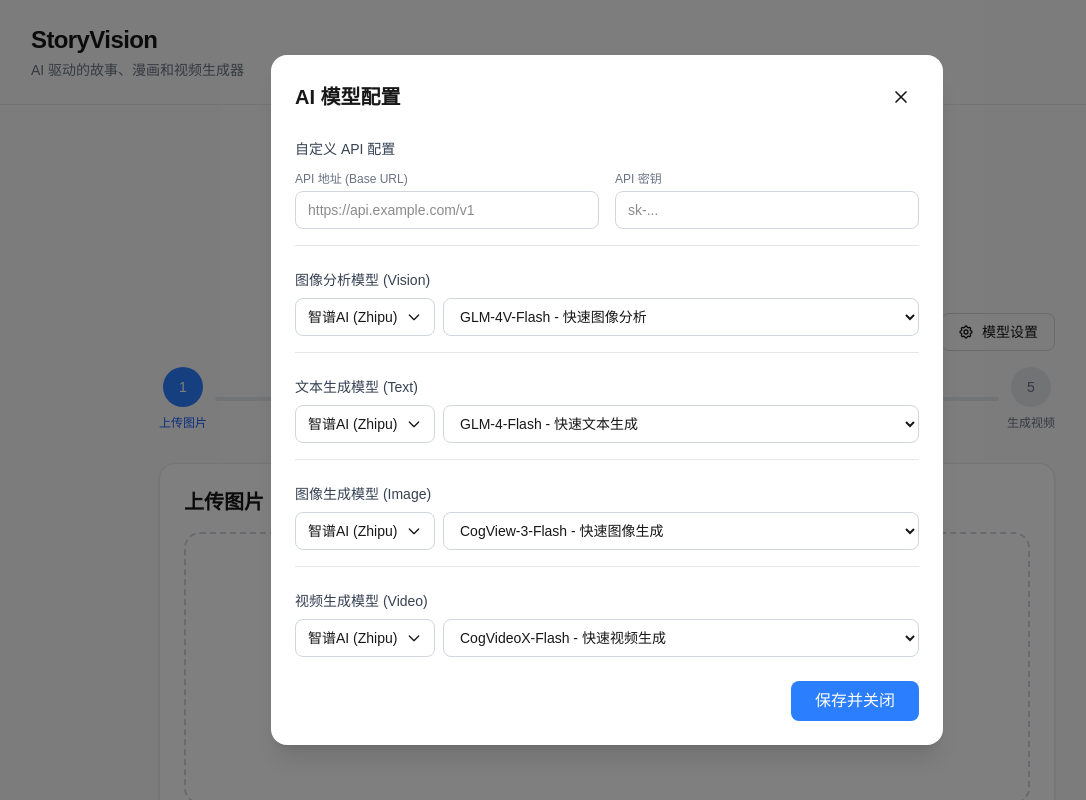
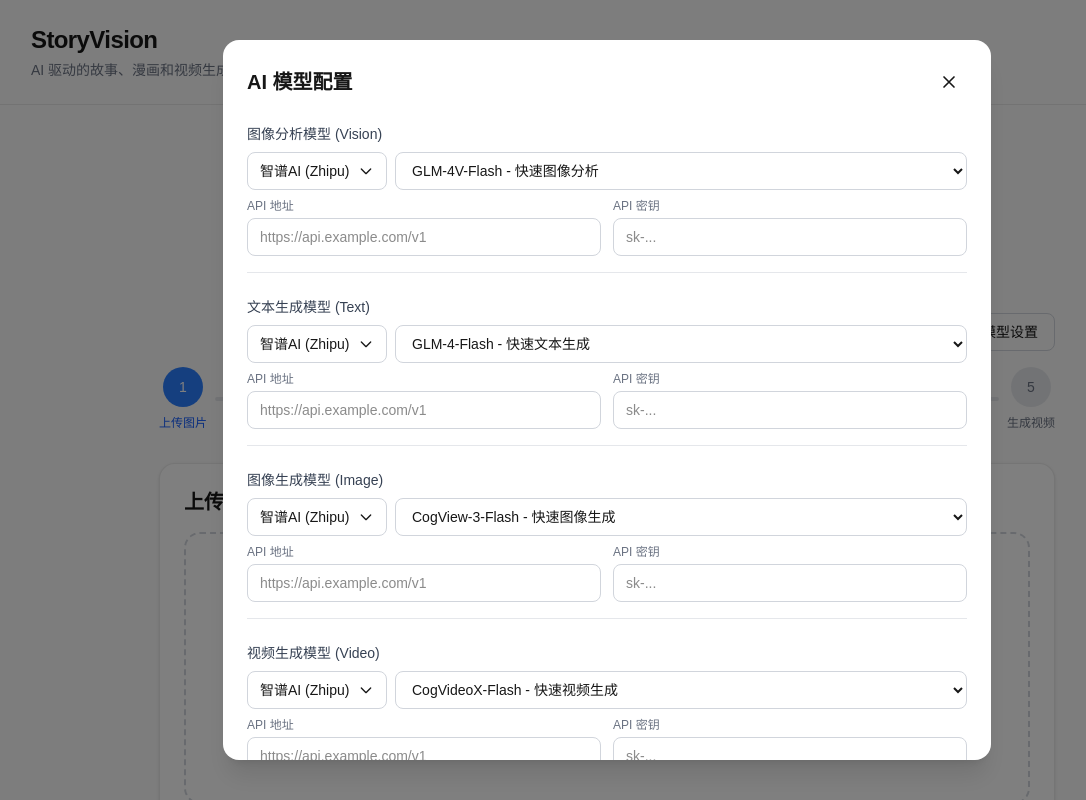
Before and after one commit to zxuuuustupid/AnimeGen, a Next.js app: page / in a window 1280 px wide. Both pictures are taken after a click on the button "模型设置". Shown: the top 800 px of the page, without its empty margins (33-1119 px from the left). Built offline with nearby package versions, Linux system fonts and the light colour scheme.

Commit message:
feat: enhance API and UI with per-model custom configuration options for generation

```diff
--- a/app/api/comics/route.ts
+++ b/app/api/comics/route.ts
@@ -3,7 +3,9 @@
 
 export async function POST(request: NextRequest) {
   try {
-    const { story, sessionId, panelCount, imageModel, provider, baseUrl, apiKey } = await request.json();
+    const { story, sessionId, panelCount, imageModel, textModel, provider, baseUrl, apiKey } = await request.json();
+
+    console.log('[Comics API] Request:', { story: story?.substring(0, 100), sessionId, panelCount, imageModel, textModel, provider, baseUrl: baseUrl ? '(set)' : '(empty)', apiKey: apiKey ? '(set)' : '(empty)' });
 
     if (!story || !sessionId) {
       return NextResponse.json(
@@ -12,11 +14,13 @@
       );
     }
 
-    const panels = await generateComics(story, sessionId, panelCount || 4, imageModel || 'cogview-3-flash', {
+    const panels = await generateComics(story, sessionId, panelCount || 4, imageModel || 'cogview-3-flash', textModel || 'glm-4-flash', {
       provider,
       baseUrl,
       apiKey,
     });
+
+    console.log('[Comics API] Generated panels:', panels);
 
     return NextResponse.json({
       success: true,
--- a/components/generation/GenerationPipeline.tsx
+++ b/components/generation/GenerationPipeline.tsx
@@ -55,8 +55,15 @@
     imageProvider: 'zhipu' as Provider,
     videoModel: 'cogvideox-flash',
     videoProvider: 'zhipu' as Provider,
-    customApiKey: '',
-    customBaseUrl: '',
+    // Per-model custom config
+    visionBaseUrl: '',
+    visionApiKey: '',
+    textBaseUrl: '',
+    textApiKey: '',
+    imageBaseUrl: '',
+    imageApiKey: '',
+    videoBaseUrl: '',
+    videoApiKey: '',
   });
 
   // Video generation option
@@ -105,8 +112,8 @@
           imagePath: state.uploadedImage,
           model: modelConfig.visionModel,
           provider: modelConfig.visionProvider,
-          baseUrl: modelConfig.customBaseUrl,
-          apiKey: modelConfig.customApiKey,
+          baseUrl: modelConfig.visionBaseUrl,
+          apiKey: modelConfig.visionApiKey,
         }),
       });
       const analyzeData = await analyzeRes.json();
@@ -129,8 +136,8 @@
           userIdea: userIdeaInput,
           model: modelConfig.textModel,
           provider: modelConfig.textProvider,
-          baseUrl: modelConfig.customBaseUrl,
-          apiKey: modelConfig.customApiKey,
+          baseUrl: modelConfig.textBaseUrl,
+          apiKey: modelConfig.textApiKey,
         }),
       });
       const storyData = await storyRes.json();
@@ -153,9 +160,10 @@
           sessionId,
           panelCount: 4,
           imageModel: modelConfig.imageModel,
+          textModel: modelConfig.textModel,
           provider: modelConfig.imageProvider,
-          baseUrl: modelConfig.customBaseUrl,
-          apiKey: modelConfig.customApiKey,
+          baseUrl: modelConfig.imageBaseUrl,
+          apiKey: modelConfig.imageApiKey,
         }),
       });
       const comicsData = await comicsRes.json();
@@ -180,8 +188,8 @@
               sessionId,
               videoModel: modelConfig.videoModel,
               provider: modelConfig.videoProvider,
-              baseUrl: modelConfig.customBaseUrl,
-              apiKey: modelConfig.customApiKey,
+              baseUrl: modelConfig.videoBaseUrl,
+              apiKey: modelConfig.videoApiKey,
             }),
           });
           const videoData = await videoRes.json();
@@ -219,8 +227,14 @@
           textProvider={modelConfig.textProvider}
           imageProvider={modelConfig.imageProvider}
           videoProvider={modelConfig.videoProvider}
-          customApiKey={modelConfig.customApiKey}
-          customBaseUrl={modelConfig.customBaseUrl}
+          visionBaseUrl={modelConfig.visionBaseUrl}
+          visionApiKey={modelConfig.visionApiKey}
+          textBaseUrl={modelConfig.textBaseUrl}
+          textApiKey={modelConfig.textApiKey}
+          imageBaseUrl={modelConfig.imageBaseUrl}
+          imageApiKey={modelConfig.imageApiKey}
+          videoBaseUrl={modelConfig.videoBaseUrl}
+          videoApiKey={modelConfig.videoApiKey}
           onChange={(changes) => setModelConfig(prev => ({ ...prev, ...changes }))}
           onClose={() => {}}
         />
--- a/components/ui/ModelSelector.tsx
+++ b/components/ui/ModelSelector.tsx
@@ -105,13 +105,11 @@
         )}
       </div>
 
-      {/* Custom Provider Inputs */}
-      {isCustomProvider && (
-        <div className="space-y-3 pl-0 mt-3">
-          {/* Custom Base URL */}
+      {/* Custom Provider Inputs - always shown for this selector */}
+      <div className="grid grid-cols-2 gap-3 pl-0">
         <div>
           <label className="block text-xs text-gray-500 dark:text-gray-400 mb-1">
-              API 地址 (Base URL)
+            API 地址
           </label>
           <input
             type="text"
@@ -121,8 +119,6 @@
             className="w-full px-3 py-2 border border-gray-300 dark:border-gray-700 rounded-lg bg-white dark:bg-gray-900 text-sm focus:outline-none focus:ring-2 focus:ring-blue-500"
           />
         </div>
-
-          {/* Custom API Key */}
         <div>
           <label className="block text-xs text-gray-500 dark:text-gray-400 mb-1">
             API 密钥
@@ -136,7 +132,6 @@
           />
         </div>
       </div>
-      )}
     </div>
   );
 }
@@ -150,8 +145,15 @@
   textProvider: Provider;
   imageProvider: Provider;
   videoProvider: Provider;
-  customApiKey?: string;
-  customBaseUrl?: string;
+  // Per-model custom config
+  visionBaseUrl?: string;
+  visionApiKey?: string;
+  textBaseUrl?: string;
+  textApiKey?: string;
+  imageBaseUrl?: string;
+  imageApiKey?: string;
+  videoBaseUrl?: string;
+  videoApiKey?: string;
   onChange: (config: Partial<{
     visionModel: string;
     textModel: string;
@@ -161,8 +163,14 @@
     textProvider: Provider;
     imageProvider: Provider;
     videoProvider: Provider;
-    customApiKey: string;
-    customBaseUrl: string;
+    visionBaseUrl: string;
+    visionApiKey: string;
+    textBaseUrl: string;
+    textApiKey: string;
+    imageBaseUrl: string;
+    imageApiKey: string;
+    videoBaseUrl: string;
+    videoApiKey: string;
   }>) => void;
   onClose: () => void;
 }
@@ -176,8 +184,14 @@
   textProvider,
   imageProvider,
   videoProvider,
-  customApiKey = '',
-  customBaseUrl = '',
+  visionBaseUrl = '',
+  visionApiKey = '',
+  textBaseUrl = '',
+  textApiKey = '',
+  imageBaseUrl = '',
+  imageApiKey = '',
+  videoBaseUrl = '',
+  videoApiKey = '',
   onChange,
   onClose,
 }: GenerationConfigEditorProps) {
@@ -198,7 +212,7 @@
 
       {isOpen && (
         <div className="fixed inset-0 z-50 flex items-center justify-center bg-black/50">
-          <div className="bg-white dark:bg-gray-900 rounded-2xl shadow-xl w-full max-w-2xl max-h-[90vh] overflow-y-auto p-6">
+          <div className="bg-white dark:bg-gray-900 rounded-2xl shadow-xl w-full max-w-3xl max-h-[90vh] overflow-y-auto p-6">
             <div className="flex items-center justify-between mb-6">
               <h2 className="text-xl font-semibold">AI 模型配置</h2>
               <button
@@ -212,37 +226,7 @@
             </div>
 
             <div className="space-y-6">
-              {/* Custom API Configuration - Always Visible */}
-              <div className="border-b border-gray-200 dark:border-gray-700 pb-4">
-                <h3 className="text-sm font-medium text-gray-700 dark:text-gray-300 mb-3">自定义 API 配置</h3>
-                <div className="grid grid-cols-2 gap-4">
-                  <div>
-                    <label className="block text-xs text-gray-500 dark:text-gray-400 mb-1">
-                      API 地址 (Base URL)
-                    </label>
-                    <input
-                      type="text"
-                      value={customBaseUrl}
-                      onChange={(e) => onChange({ customBaseUrl: e.target.value })}
-                      placeholder="https://api.example.com/v1"
-                      className="w-full px-3 py-2 border border-gray-300 dark:border-gray-700 rounded-lg bg-white dark:bg-gray-900 text-sm focus:outline-none focus:ring-2 focus:ring-blue-500"
-                    />
-                  </div>
-                  <div>
-                    <label className="block text-xs text-gray-500 dark:text-gray-400 mb-1">
-                      API 密钥
-                    </label>
-                    <input
-                      type="password"
-                      value={customApiKey}
-                      onChange={(e) => onChange({ customApiKey: e.target.value })}
-                      placeholder="sk-..."
-                      className="w-full px-3 py-2 border border-gray-300 dark:border-gray-700 rounded-lg bg-white dark:bg-gray-900 text-sm focus:outline-none focus:ring-2 focus:ring-blue-500"
-                    />
-                  </div>
-                </div>
-              </div>
-
+              {/* Vision Model */}
               <div className="border-b border-gray-200 dark:border-gray-700 pb-4">
                 <ModelSelector
                   label="图像分析模型 (Vision)"
@@ -251,13 +235,14 @@
                   selectedProvider={visionProvider}
                   onModelChange={(model) => onChange({ visionModel: model })}
                   onProviderChange={(provider) => onChange({ visionProvider: provider })}
-                  customBaseUrl={customBaseUrl}
-                  customApiKey={customApiKey}
-                  onCustomBaseUrlChange={(url) => onChange({ customBaseUrl: url })}
-                  onCustomApiKeyChange={(key) => onChange({ customApiKey: key })}
+                  customBaseUrl={visionBaseUrl}
+                  customApiKey={visionApiKey}
+                  onCustomBaseUrlChange={(url) => onChange({ visionBaseUrl: url })}
+                  onCustomApiKeyChange={(key) => onChange({ visionApiKey: key })}
                 />
               </div>
 
+              {/* Text Model */}
               <div className="border-b border-gray-200 dark:border-gray-700 pb-4">
                 <ModelSelector
                   label="文本生成模型 (Text)"
@@ -266,13 +251,14 @@
                   selectedProvider={textProvider}
                   onModelChange={(model) => onChange({ textModel: model })}
                   onProviderChange={(provider) => onChange({ textProvider: provider })}
-                  customBaseUrl={customBaseUrl}
-                  customApiKey={customApiKey}
-                  onCustomBaseUrlChange={(url) => onChange({ customBaseUrl: url })}
-                  onCustomApiKeyChange={(key) => onChange({ customApiKey: key })}
+                  customBaseUrl={textBaseUrl}
+                  customApiKey={textApiKey}
+                  onCustomBaseUrlChange={(url) => onChange({ textBaseUrl: url })}
+                  onCustomApiKeyChange={(key) => onChange({ textApiKey: key })}
                 />
               </div>
 
+              {/* Image Model */}
               <div className="border-b border-gray-200 dark:border-gray-700 pb-4">
                 <ModelSelector
                   label="图像生成模型 (Image)"
@@ -281,13 +267,14 @@
                   selectedProvider={imageProvider}
                   onModelChange={(model) => onChange({ imageModel: model })}
                   onProviderChange={(provider) => onChange({ imageProvider: provider })}
-                  customBaseUrl={customBaseUrl}
-                  customApiKey={customApiKey}
-                  onCustomBaseUrlChange={(url) => onChange({ customBaseUrl: url })}
-                  onCustomApiKeyChange={(key) => onChange({ customApiKey: key })}
+                  customBaseUrl={imageBaseUrl}
+                  customApiKey={imageApiKey}
+                  onCustomBaseUrlChange={(url) => onChange({ imageBaseUrl: url })}
+                  onCustomApiKeyChange={(key) => onChange({ imageApiKey: key })}
                 />
               </div>
 
+              {/* Video Model */}
               <div>
                 <ModelSelector
                   label="视频生成模型 (Video)"
@@ -296,10 +283,10 @@
                   selectedProvider={videoProvider}
                   onModelChange={(model) => onChange({ videoModel: model })}
                   onProviderChange={(provider) => onChange({ videoProvider: provider })}
-                  customBaseUrl={customBaseUrl}
-                  customApiKey={customApiKey}
-                  onCustomBaseUrlChange={(url) => onChange({ customBaseUrl: url })}
-                  onCustomApiKeyChange={(key) => onChange({ customApiKey: key })}
+                  customBaseUrl={videoBaseUrl}
+                  customApiKey={videoApiKey}
+                  onCustomBaseUrlChange={(url) => onChange({ videoBaseUrl: url })}
+                  onCustomApiKeyChange={(key) => onChange({ videoApiKey: key })}
                 />
               </div>
             </div>
--- a/lib/ai/generateComics.ts
+++ b/lib/ai/generateComics.ts
@@ -1,3 +1,4 @@
+import axios from 'axios';
 import { getClient, AIConfig } from './client';
 
 export async function generateComics(
@@ -5,10 +6,13 @@
   sessionId: string,
   panelCount: number = 4,
   imageModel: string = 'cogview-3-flash',
+  textModel: string = 'glm-4-flash',
   config?: AIConfig
 ): Promise<string[]> {
   const fs = require('fs');
   const path = require('path');
+
+  console.log('[generateComics] Initial config:', { imageModel, textModel, provider: config?.provider, baseUrl: config?.baseUrl ? '(set)' : '(empty)' });
 
   const client = getClient(config || { provider: 'zhipu' });
 
@@ -29,9 +33,11 @@
   // Generate each panel
   for (let i = 0; i < panelCount; i++) {
     try {
+      console.log(`[generateComics] Generating panel ${i + 1}/${panelCount}`);
+
       // Generate description for this panel using text model
       const data = {
-        model: config?.provider === 'zhipu' ? 'glm-4-flash' : 'gpt-4o-mini',
+        model: textModel,
         messages: [
           {
             role: 'user',
@@ -40,7 +46,9 @@
         ],
       };
 
+      console.log(`[generateComics] Calling chat completions for panel ${i + 1}`);
       const response = await client.post('/chat/completions', data);
+      console.log(`[generateComics] Chat response for panel ${i + 1}:`, JSON.stringify(response.data).substring(0, 500));
 
       const panelDescription = response.data.choices?.[0]?.message?.content || '';
 
@@ -55,7 +63,9 @@
         prompt: `${panelDescription}，漫画风格，高质量，连环漫画`,
       };
 
+      console.log(`[generateComics] Calling image generation for panel ${i + 1}`);
       const imageResponse = await client.post('/images/generations', imageData);
+      console.log(`[generateComics] Image response for panel ${i + 1}:`, JSON.stringify(imageResponse.data).substring(0, 500));
 
       // Handle different response formats - could be URL or base64
       let imageDataResult: string | null = null;
@@ -76,8 +86,13 @@
           const base64Data = imageDataResult.split(',')[1];
           imageBuffer = Buffer.from(base64Data, 'base64');
         } else {
-          // It's a URL, download it
-          const imageResponseData = await client.get(imageDataResult, {
+          // It's a URL - download without auth headers (external URLs like UCloud don't need them)
+          const urlObj = new URL(imageDataResult);
+          const downloadClient = axios.create({
+            baseURL: `${urlObj.protocol}//${urlObj.host}`,
+            timeout: 30000,
+          });
+          const imageResponseData = await downloadClient.get(imageDataResult, {
             responseType: 'arraybuffer',
           });
           imageBuffer = Buffer.from(imageResponseData.data);
@@ -86,7 +101,10 @@
         const panelPath = `/generated/${sessionId}/comics/panel_${i + 1}.jpg`;
         const fullPanelPath = path.join(process.cwd(), 'public', panelPath);
         fs.writeFileSync(fullPanelPath, imageBuffer);
+        console.log(`[generateComics] Saved panel ${i + 1} to:`, fullPanelPath);
         panels.push(panelPath);
+      } else {
+        console.warn(`[generateComics] No image data for panel ${i + 1}`);
       }
     } catch (error) {
       console.error(`Error generating panel ${i + 1}:`, error);
@@ -94,5 +112,6 @@
     }
   }
 
+  console.log(`[generateComics] Finished with ${panels.length} panels`);
   return panels;
 }
```
Lines whose indentation alone changed are shown as unchanged.
